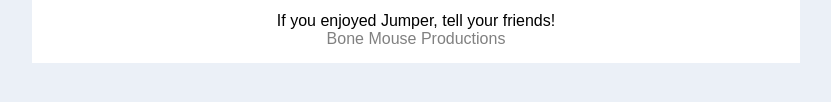
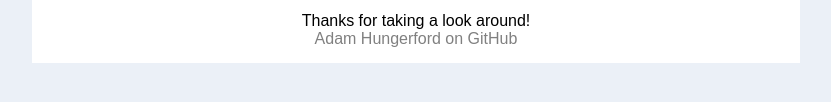
Before and after one commit to adamhungerford/jumper, a plain HTML site: page index.html in a window 1280 px wide. Shown: the part 612-714 px from the top of the page, without its empty margins (224-1055 px from the left). Drawn offline with nearby package versions, Linux system fonts and the light colour scheme.

```diff
--- a/index.html
+++ b/index.html
@@ -41,8 +41,8 @@
 		</div>
 	</main>
 	<footer>
-		<p>If you enjoyed Jumper, tell your friends!</p>
-		<a href="https://bone-mouse.itch.io">Bone Mouse Productions</a>
+		<p>Thanks for taking a look around!</p>
+		<a href="https://github.com/adamhungerford">Adam Hungerford on GitHub</a>
 	</footer>
 	<script src="https://ajax.googleapis.com/ajax/libs/jquery/3.5.1/jquery.min.js"></script>
 	<script src="generate.js">
```
